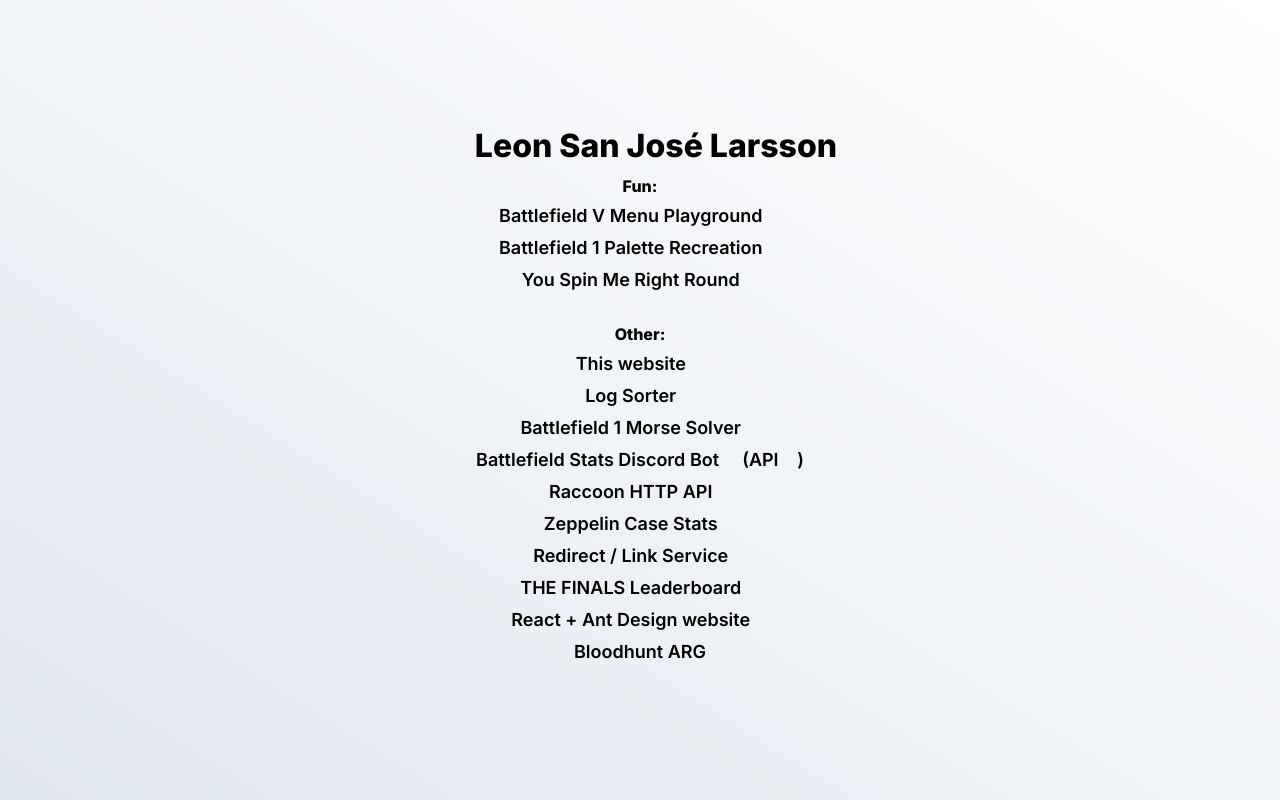
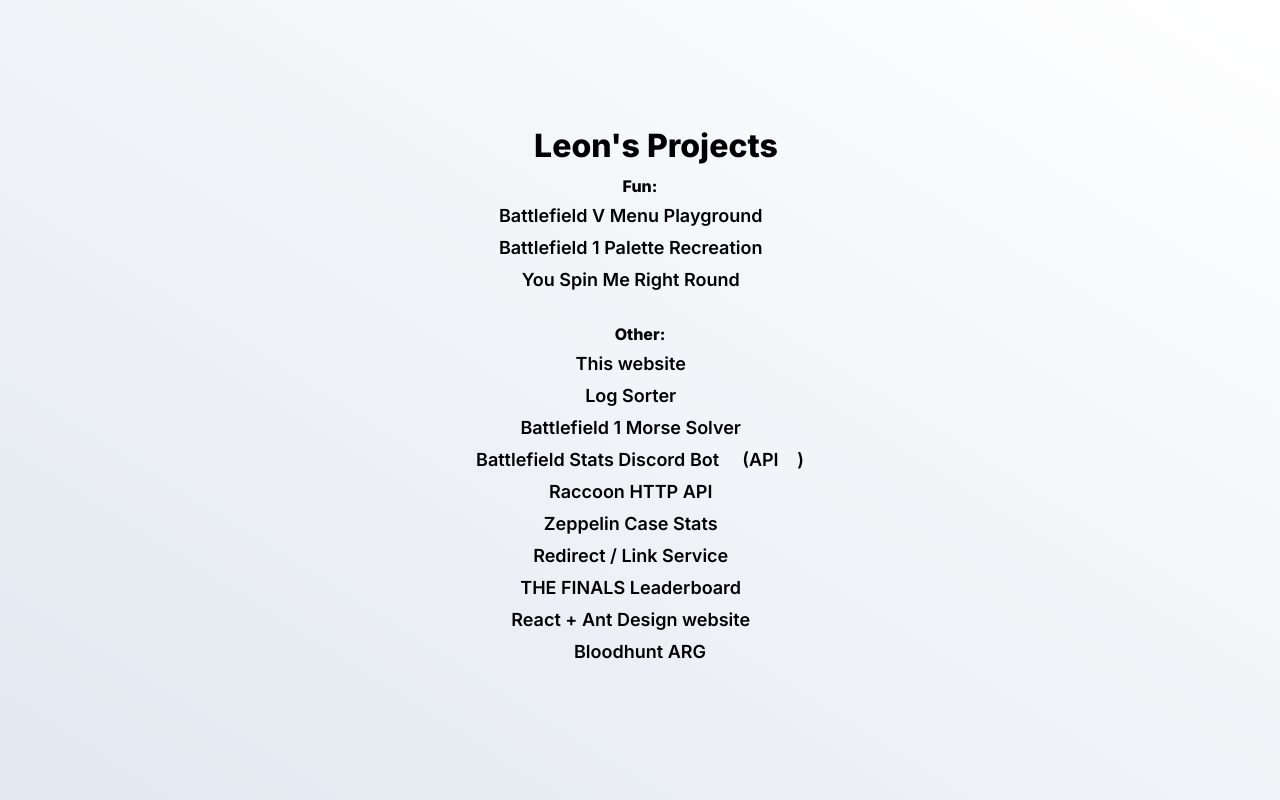
Before and after one commit to leonlarsson/leon-home, a Next.js app: page /projects in a window 1280 px wide. Built offline with nearby package versions, Linux system fonts and the light colour scheme; a web font is replaced by a local one.

Commit message:
projects: rename title

```diff
--- a/app/projects/page.tsx
+++ b/app/projects/page.tsx
@@ -26,7 +26,7 @@
     return (
         <div className="flex flex-col text-center m-auto space-y-1 max-[450px]:space-y-0 pb-3">
 
-            <Link href="/" className="group font-extrabold text-[2rem] max-[450px]:text-[1.5rem] transition-all duration-300" title="Go back" draggable={false}><i className="fa-solid fa-arrow-left group-hover:text-red-400 group-hover:-translate-x-2 group-active:text-red-600 group-active:-translate-x-3 transition-all" /> Leon San José Larsson</Link>
+            <Link href="/" className="group font-extrabold text-[2rem] max-[450px]:text-[1.5rem] transition-all duration-300" title="Go back" draggable={false}><i className="fa-solid fa-arrow-left group-hover:text-red-400 group-hover:-translate-x-2 group-active:text-red-600 group-active:-translate-x-3 transition-all" /> Leon's Projects</Link>
 
             <span className="font-extrabold">Fun:</span>
 
```
